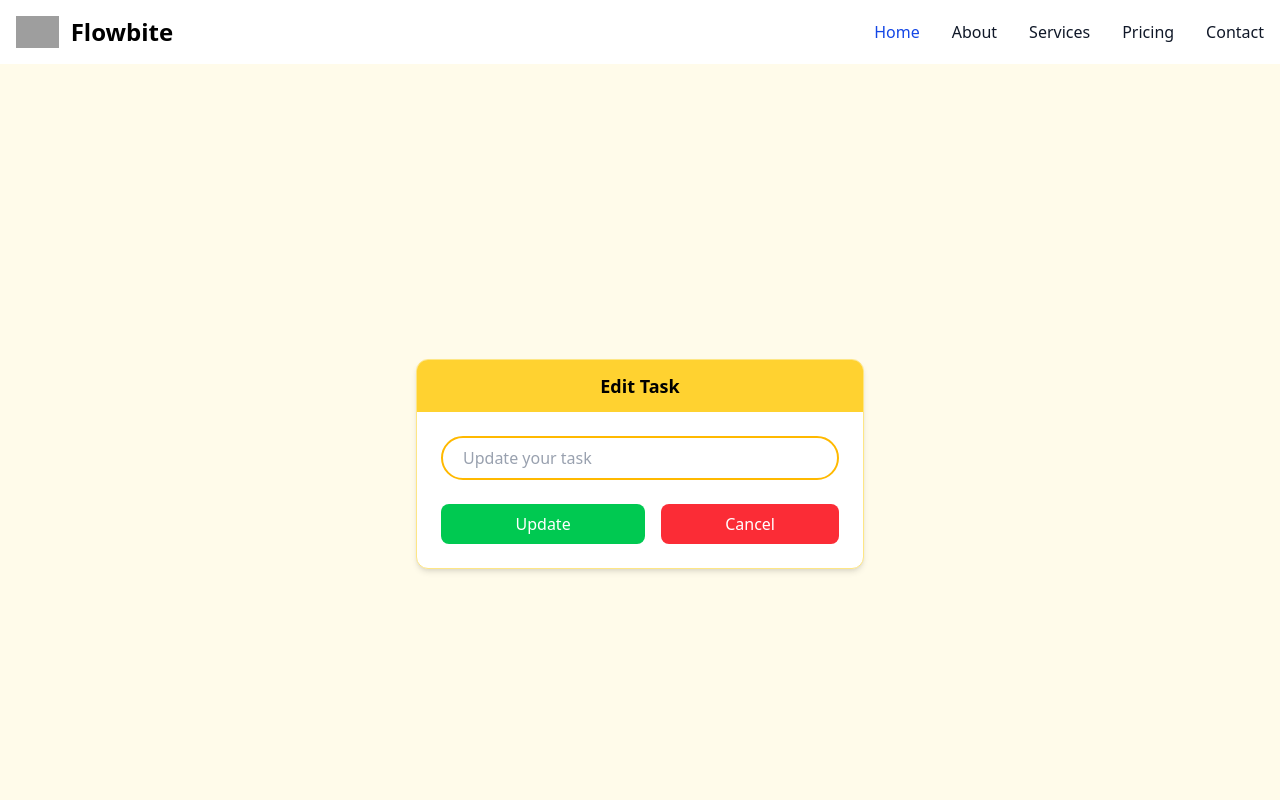
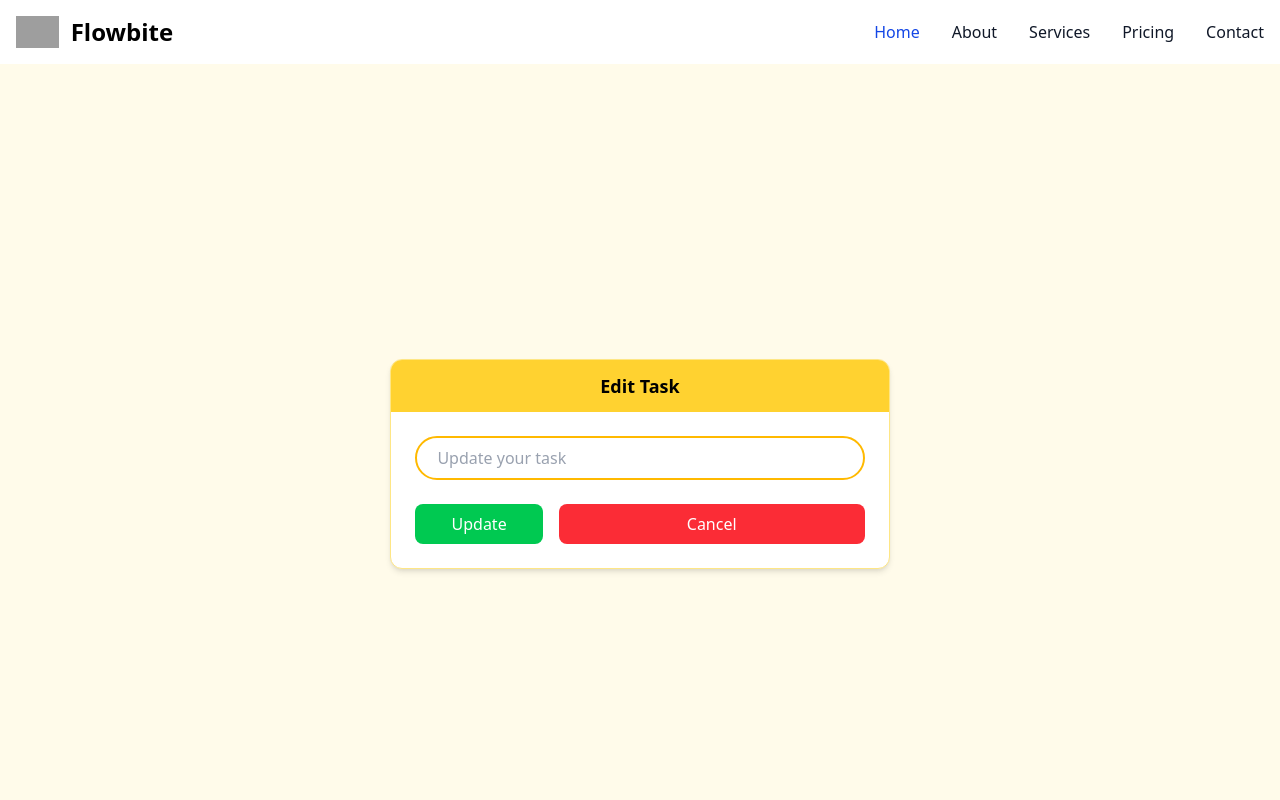
Before and after one commit to abdunnoorfaheem/crudify, a React (Vite) app: page /edit/1 in a window 1280 px wide. Shown: the top 800 px of the page. Built offline with nearby package versions, Linux system fonts and the light colour scheme; grey boxes are pictures that could not be loaded.

Commit message:
edit page style change

```diff
--- a/src/components/pages/Edit.jsx
+++ b/src/components/pages/Edit.jsx
@@ -24,7 +24,7 @@ const Edit = () => {
 
   return (
     <div className="min-h-screen flex items-center justify-center bg-[#FFFBEA] px-4">
-      <div className="w-full max-w-md bg-white rounded-xl shadow-md overflow-hidden border border-amber-200">
+      <div className="w-full md:w-[40%]  bg-white rounded-xl shadow-md overflow-hidden border border-amber-200">
 
         <div className="bg-amber-300 text-black font-semibold text-lg text-center py-3">
           Edit Task
@@ -44,7 +44,7 @@ const Edit = () => {
               Update
             </button>
             <Link to={"/todo"}>
-            <button className="flex-1 bg-red-500 text-white py-2 rounded-lg font-medium hover:bg-red-600 transition-all px-16">
+            <button className="flex-1 bg-red-500 text-white py-2 rounded-lg font-medium hover:bg-red-600 transition-all md:px-32 px-12">
               Cancel
             </button></Link>
           </div>
```
